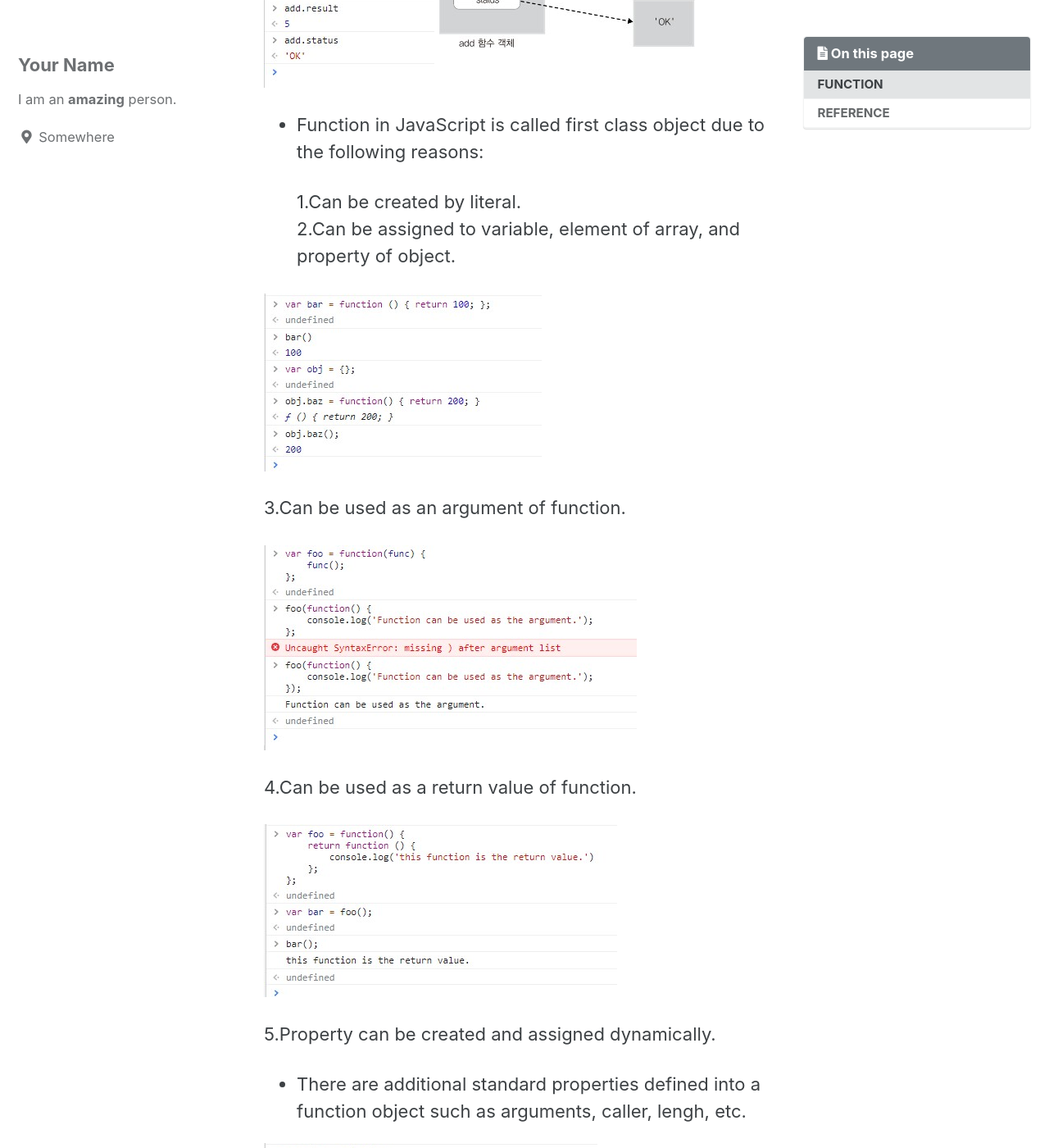
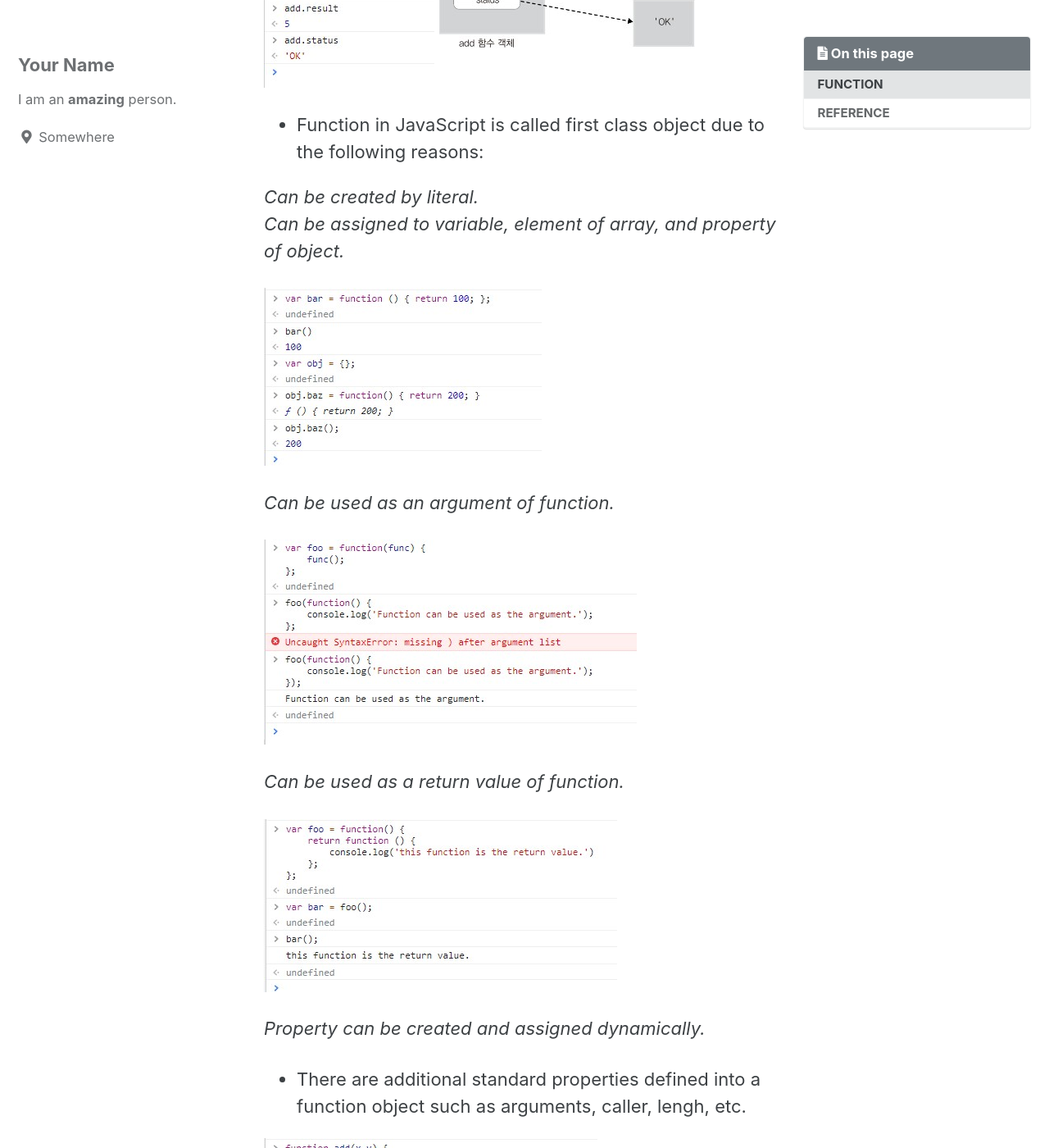
Before and after one commit to redshrimp0310/redshrimp0310.github.io, a Jekyll site: the page built from _posts/2021-12-22-JavaScript.md, in a window 1280 px wide and 1400 px high, scrolled down 3347 px. Shown: the whole window at 82% size. Built offline with Jekyll 4.4.1, drawn with Linux system fonts in a browser that asks for light colours; cached includes are drawn as plain includes.

Commit message:
Update 2021-12-22-JavaScript.md

```diff
--- a/_posts/2021-12-22-JavaScript.md
+++ b/_posts/2021-12-22-JavaScript.md
@@ -73,20 +73,20 @@ It can lead to the unexpected errors and is not normally recommended.
 
 * Function in JavaScript is called first class object due to the following reasons:
 
-  1.Can be created by literal.
-  2.Can be assigned to variable, element of array, and property of object.
+*Can be created by literal.*
+*Can be assigned to variable, element of array, and property of object.*
 
 ![JS](/img/JavaScript/JS2/2021-12-22-JS2-11.jpg)
 
-  3.Can be used as an argument of function.
+*Can be used as an argument of function.*
 
 ![JS](/img/JavaScript/JS2/2021-12-22-JS2-12.jpg)
 
-  4.Can be used as a return value of function.
+*Can be used as a return value of function.*
 
 ![JS](/img/JavaScript/JS2/2021-12-22-JS2-13.jpg)
 
-  5.Property can be created and assigned dynamically.
+*Property can be created and assigned dynamically.*
 
 * There are additional standard properties defined into a function object such as arguments, caller, lengh, etc.
 
```
